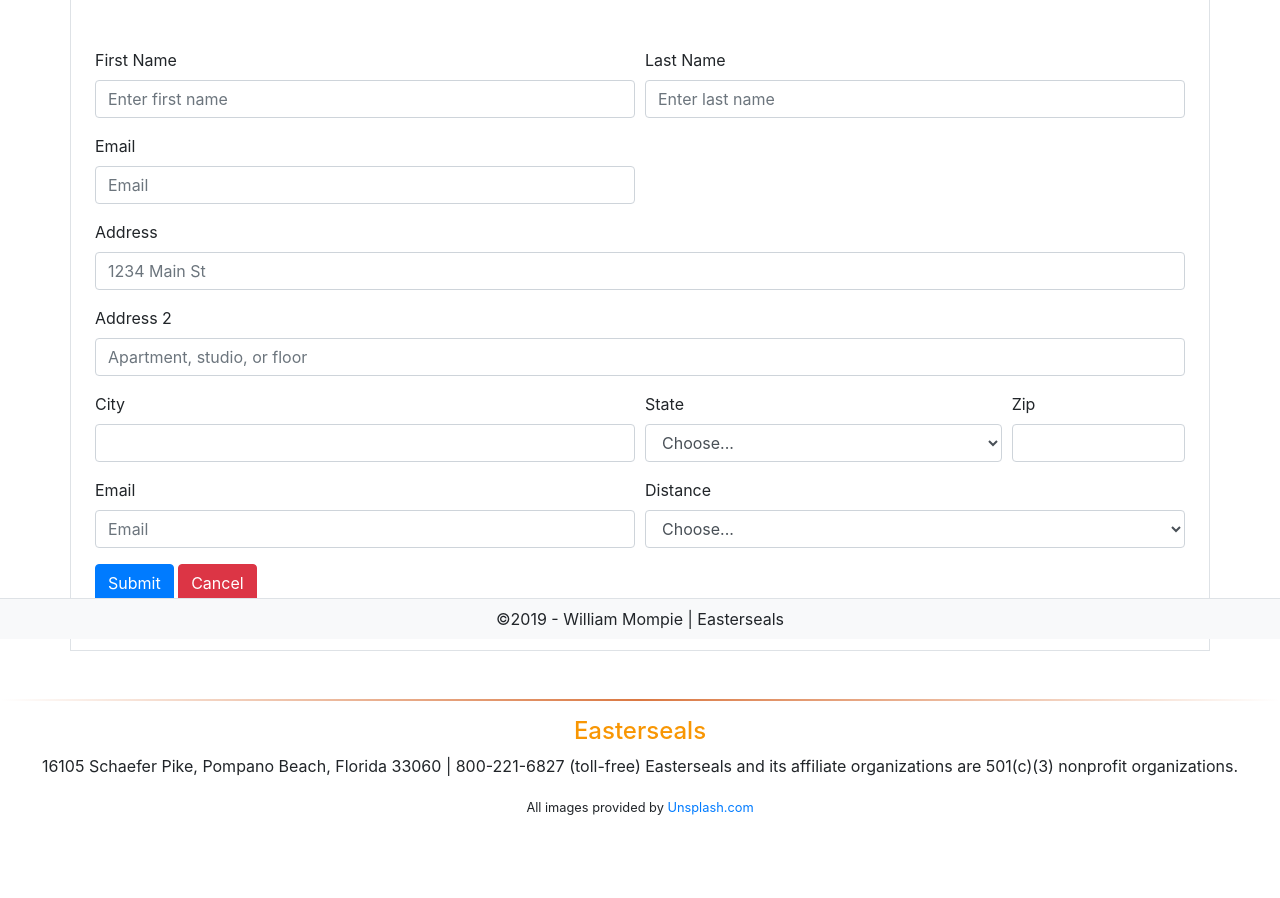
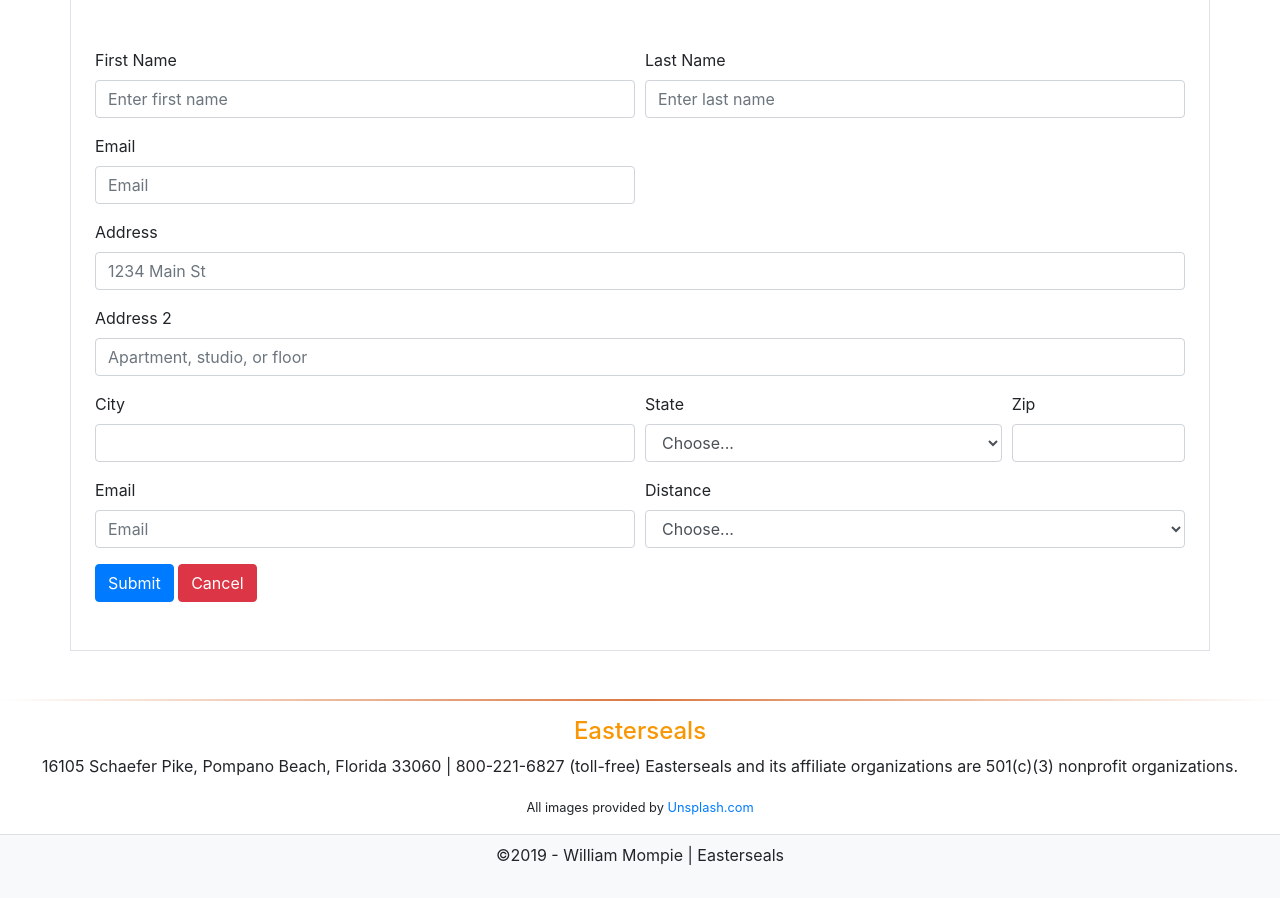
Before and after one commit to wmompie/easterSealsRun, a PHP site: page /signup.php in a window 1280 px wide. Shown: the part 161-1059 px from the top of the page. After the commit the page ends 1026 px from the top, so only its background shows below. Run offline with PHP 8.4, Linux system fonts and the light colour scheme; some libraries are stand-ins or nearby versions.

Commit message:
fixed footer after form was created

```diff
--- a/inc/footer.php
+++ b/inc/footer.php
@@ -1,6 +1,6 @@
 <hr />
 
-      <div class="row mt-3 easter-info">
+      <div class="row mt-3">
         <div class=" col-sm-12 text-center">
           <h4>Easterseals</h4>
           <p>
@@ -15,7 +15,7 @@
     </div>
 
     <!-- FOOTER -->
-    <footer class="navbar navbar-expand-sm navbar-light bg-light border-top fixed-bottom">
+    <footer class="navbar navbar-expand-sm navbar-light bg-light border-top">
       <div class="container-fluid"><p class="m-auto">&copy;2019 - William Mompie | Easterseals</p></div>
     </footer>
 
--- a/index.html
+++ b/index.html
@@ -289,7 +289,7 @@
 
       <hr />
 
-      <div class="row mt-3 easter-info">
+      <div class="row mt-3">
         <div class=" col-sm-12 text-center">
           <h4>Easterseals</h4>
           <p>
@@ -308,9 +308,7 @@
     </div>
 
     <!-- FOOTER -->
-    <footer
-      class="navbar navbar-expand-sm navbar-light bg-light border-top fixed-bottom"
-    >
+    <footer class="navbar navbar-expand-sm navbar-light bg-light border-top">
       <div class="container-fluid">
         <p class="m-auto">&copy;2019 - William Mompie | Easterseals</p>
       </div>
```
